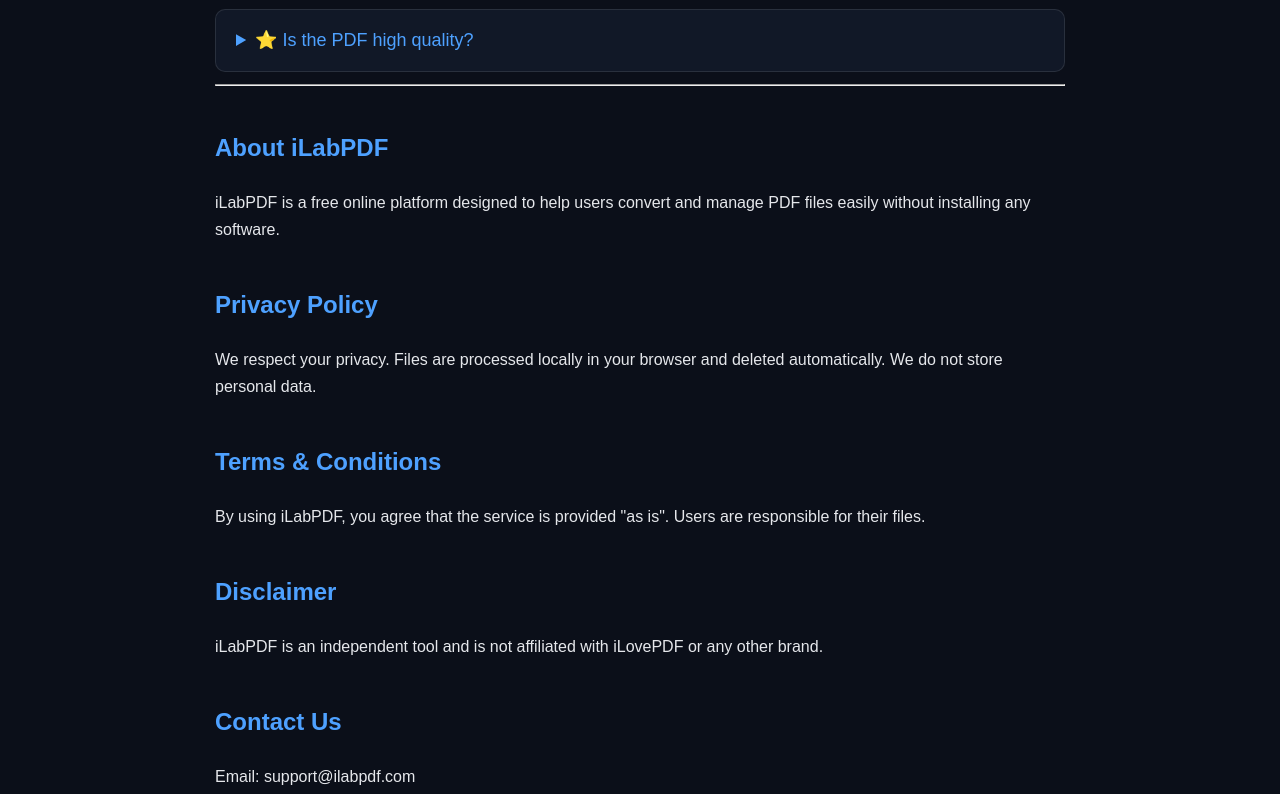
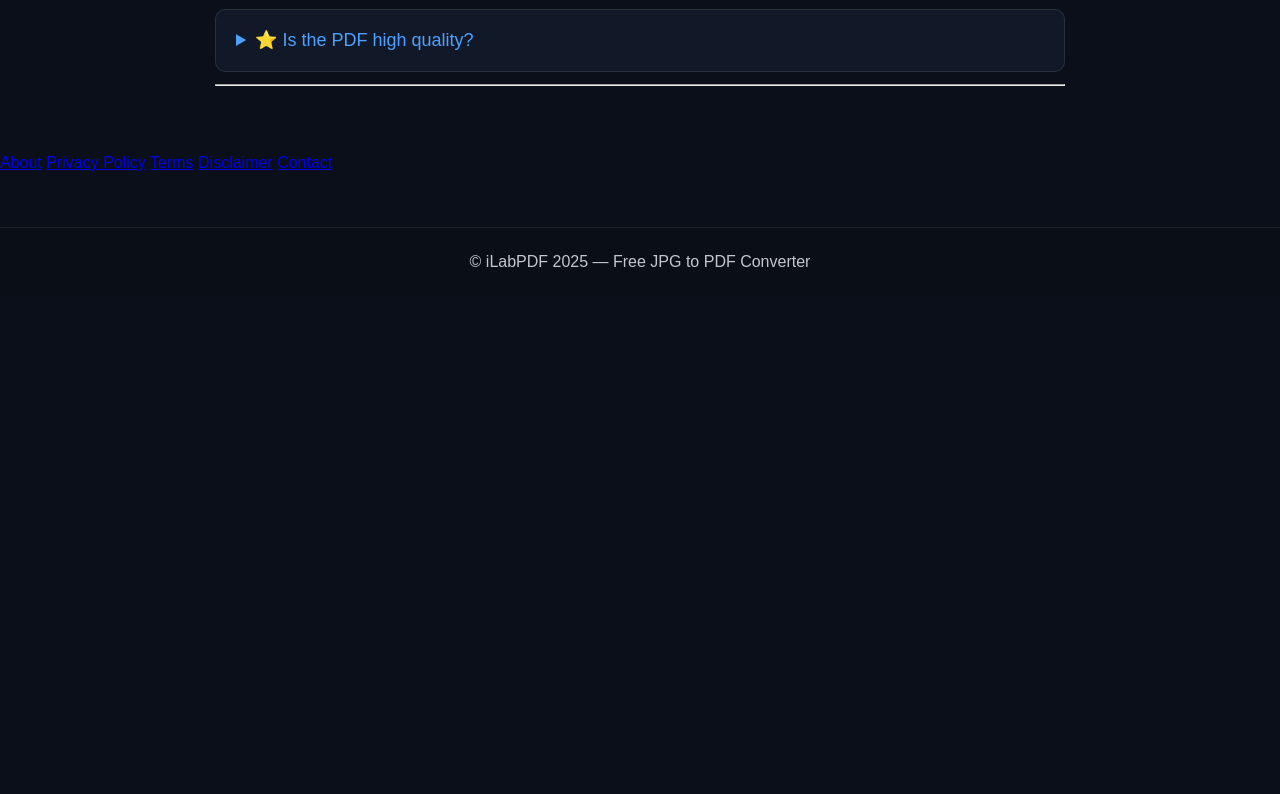
Before and after one commit to abhaysinghmanjhi-art/ilabpdf, a plain HTML site: page index.html in a window 1280 px wide. Shown: the part 2650-3444 px from the top of the page. After the commit the page ends 2946 px from the top, so only its background shows below. Drawn offline with nearby package versions, Linux system fonts and the light colour scheme.

Commit message:
Update index.html

```diff
--- a/index.html
+++ b/index.html
@@ -140,34 +140,15 @@
 </details>
 
 <hr>
+</div>
+<nav class="legal-nav">
+  <a href="#about">About</a>
+  <a href="#privacy">Privacy Policy</a>
+  <a href="#terms">Terms</a>
+  <a href="#disclaimer">Disclaimer</a>
+  <a href="#contact">Contact</a>
+</nav>
 
-<h2>About iLabPDF</h2>
-<p>
-iLabPDF is a free online platform designed to help users convert and manage
-PDF files easily without installing any software.
-</p>
-
-<h2>Privacy Policy</h2>
-<p>
-We respect your privacy. Files are processed locally in your browser and
-deleted automatically. We do not store personal data.
-</p>
-
-<h2>Terms & Conditions</h2>
-<p>
-By using iLabPDF, you agree that the service is provided "as is".
-Users are responsible for their files.
-</p>
-
-<h2>Disclaimer</h2>
-<p>
-iLabPDF is an independent tool and is not affiliated with iLovePDF or any other brand.
-</p>
-
-<h2>Contact Us</h2>
-<p>Email: support@ilabpdf.com</p>
-
-</div>
 
 <footer>
 © iLabPDF 2025 — Free JPG to PDF Converter
```
